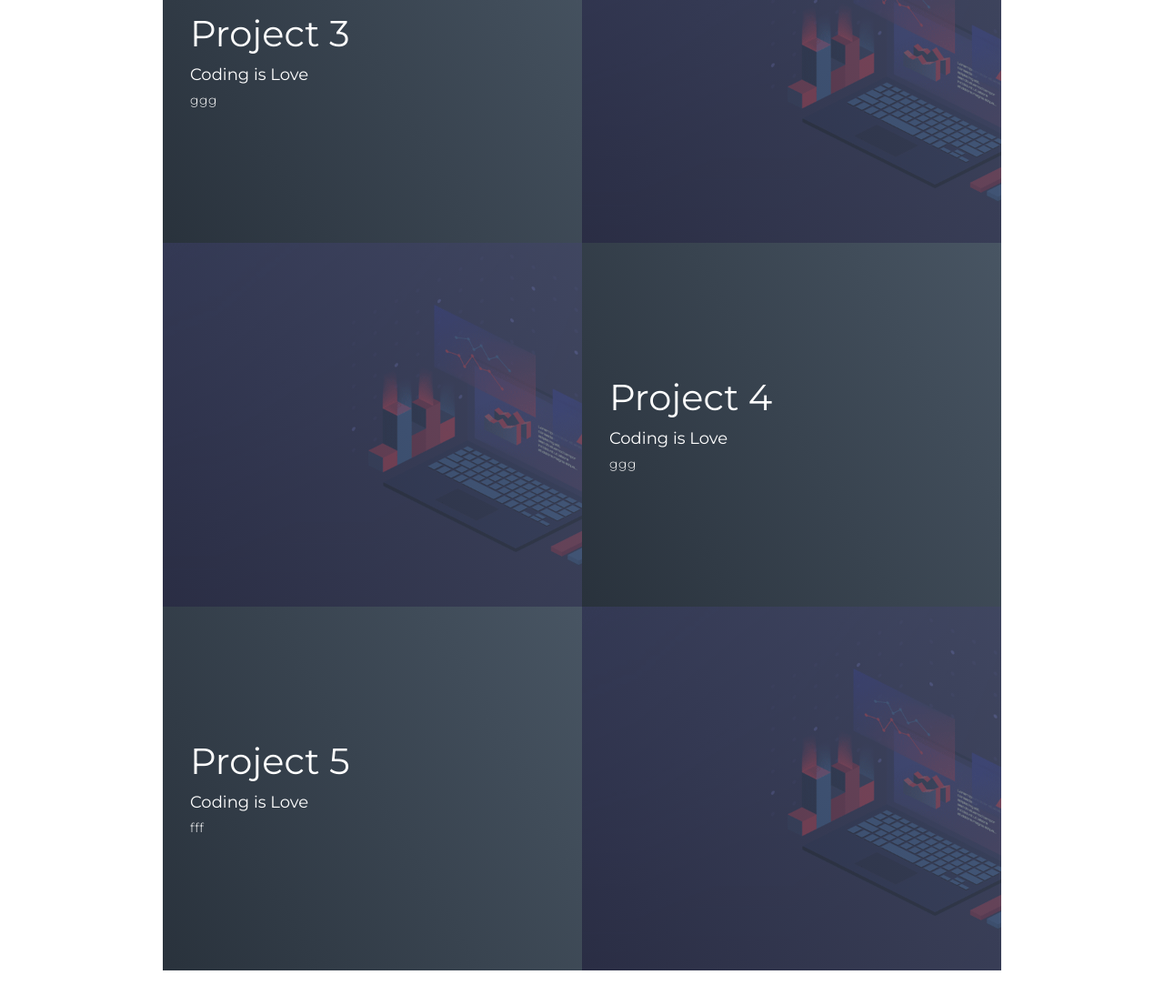
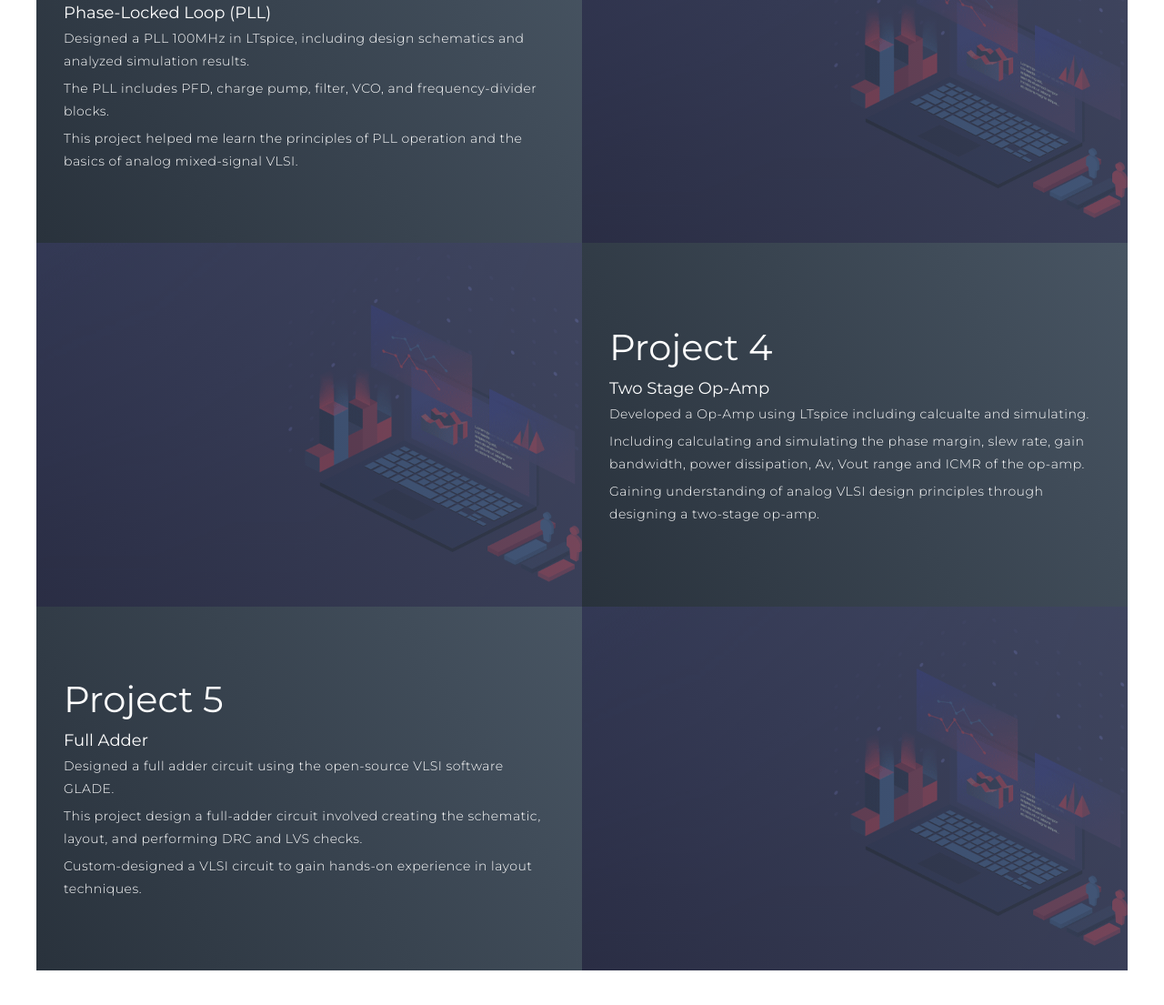
Before and after one commit to trong420/trong420.github.io, a plain HTML site: page index.html in a window 1280 px wide. Shown: the part 2756-3861 px from the top of the page at 91% size. Drawn offline with Linux system fonts and the light colour scheme.

Commit message:
Update index.html

```diff
--- a/index.html
+++ b/index.html
@@ -72,7 +72,9 @@
           <div class="project-info">
             <h1>Project 1</h1>
             <h2>CPU 16 Bit</h2>
-            <p>lll</p>
+            <p>Developed a CPU with Structural Modeling in Verilog to understand structure of CPUs from logic gates.</p>
+            <p>The CPU includes a counter, multiplexer, register, ALU, and control unit, simulating them on EDA Playground.</p>
+            <p>Do a lab to get familiar with the tool Synopsys Design Compiler NXT.</p>
           </div>
           <div class="project-img">
             <img src="./img/aa.jpg" alt="img">
@@ -81,8 +83,10 @@
         <div class="project-item">
           <div class="project-info">
             <h1>Project 2</h1>
-            <h2>Coding is Love</h2>
-            <p>hhh</p>
+            <h2>IC Compiler Workshop</h2>
+            <p>Design the backend of a RISC chip with the IC Compiler tool.</p>
+            <p>The workshop labs focus on design planning, placement, clock tree synthesis, and routing.</p>
+            <p>Participate in a practical ICC tool lab to gain understanding of the VLSI design backend flow.</p>
           </div>
           <div class="project-img">
             <img src="./img/aa.jpg" alt="img">
@@ -91,8 +95,10 @@
         <div class="project-item">
           <div class="project-info">
             <h1>Project 3</h1>
-            <h2>Coding is Love</h2>
-            <p>ggg</p>
+            <h2>Phase-Locked Loop (PLL)</h2>
+            <p>Designed a PLL 100MHz in LTspice, including design schematics and analyzed simulation results.</p>
+            <p>The PLL includes PFD, charge pump, filter, VCO, and frequency-divider blocks.</p>
+            <p>This project helped me learn the principles of PLL operation and the basics of analog mixed-signal VLSI.</p>
           </div>
           <div class="project-img">
             <img src="./img/aa.jpg" alt="img">
@@ -101,8 +107,11 @@
         <div class="project-item">
           <div class="project-info">
             <h1>Project 4</h1>
-            <h2>Coding is Love</h2>
-            <p>ggg</p>
+            <h2>Two Stage Op-Amp</h2>
+            <p>Developed a Op-Amp using LTspice including calcualte and simulating.</p>
+            <p>Including calculating and simulating the phase margin, slew rate, gain bandwidth, power dissipation, Av, Vout
+              range and ICMR of the op-amp.</p>
+            <p>Gaining understanding of analog VLSI design principles through designing a two-stage op-amp.</p>
           </div>
           <div class="project-img">
             <img src="./img/aa.jpg" alt="img">
@@ -111,8 +120,11 @@
         <div class="project-item">
           <div class="project-info">
             <h1>Project 5</h1>
-            <h2>Coding is Love</h2>
-            <p>fff</p>
+            <h2>Full Adder</h2>
+            <p>Designed a full adder circuit using the open-source VLSI software GLADE.</p>
+            <p>This project design a full-adder circuit involved creating the schematic, layout, and performing DRC and LVS
+              checks.</p>
+            <p>Custom-designed a VLSI circuit to gain hands-on experience in layout techniques.</p>
           </div>
           <div class="project-img">
             <img src="./img/aa.jpg" alt="img">
```
